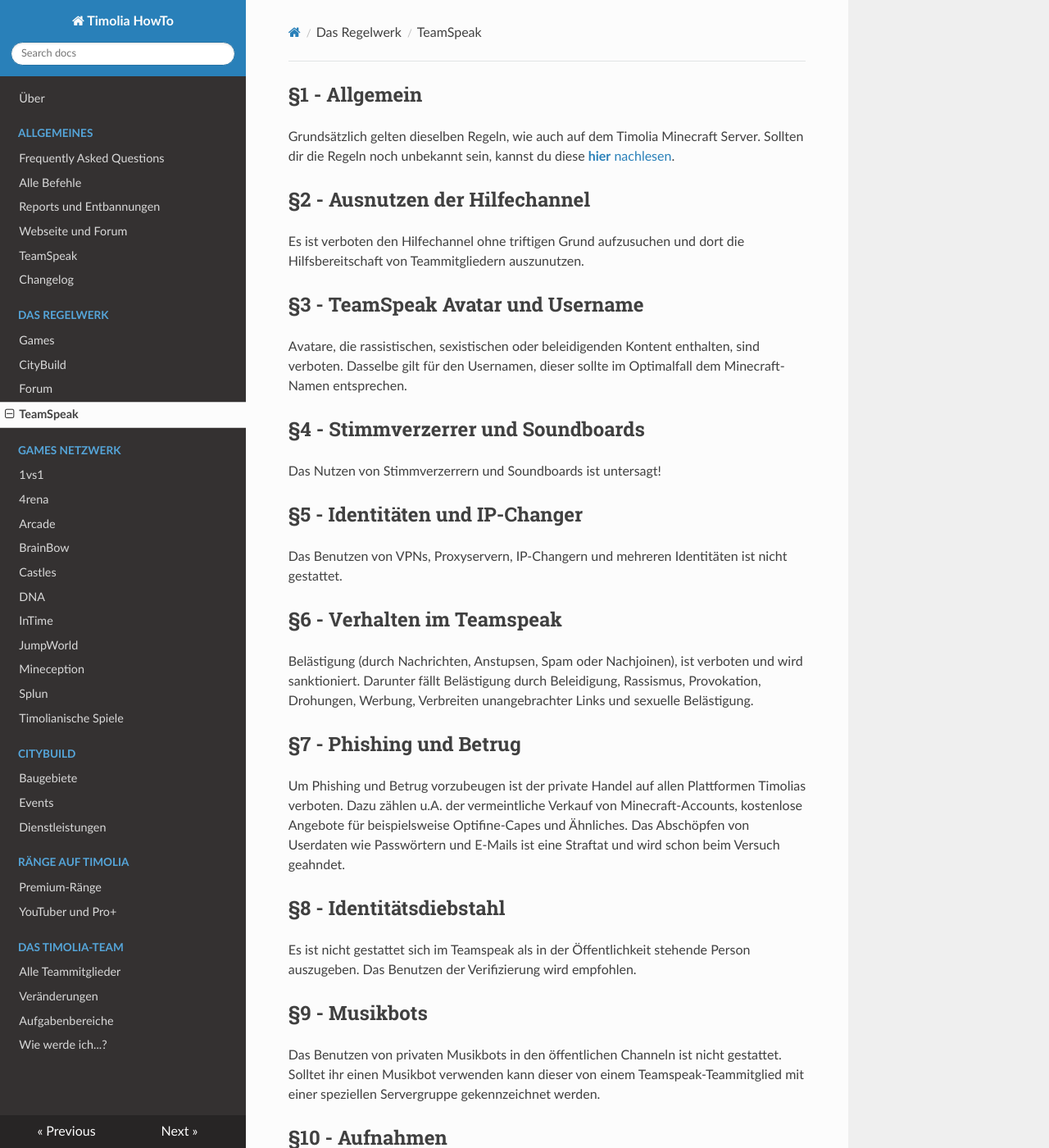
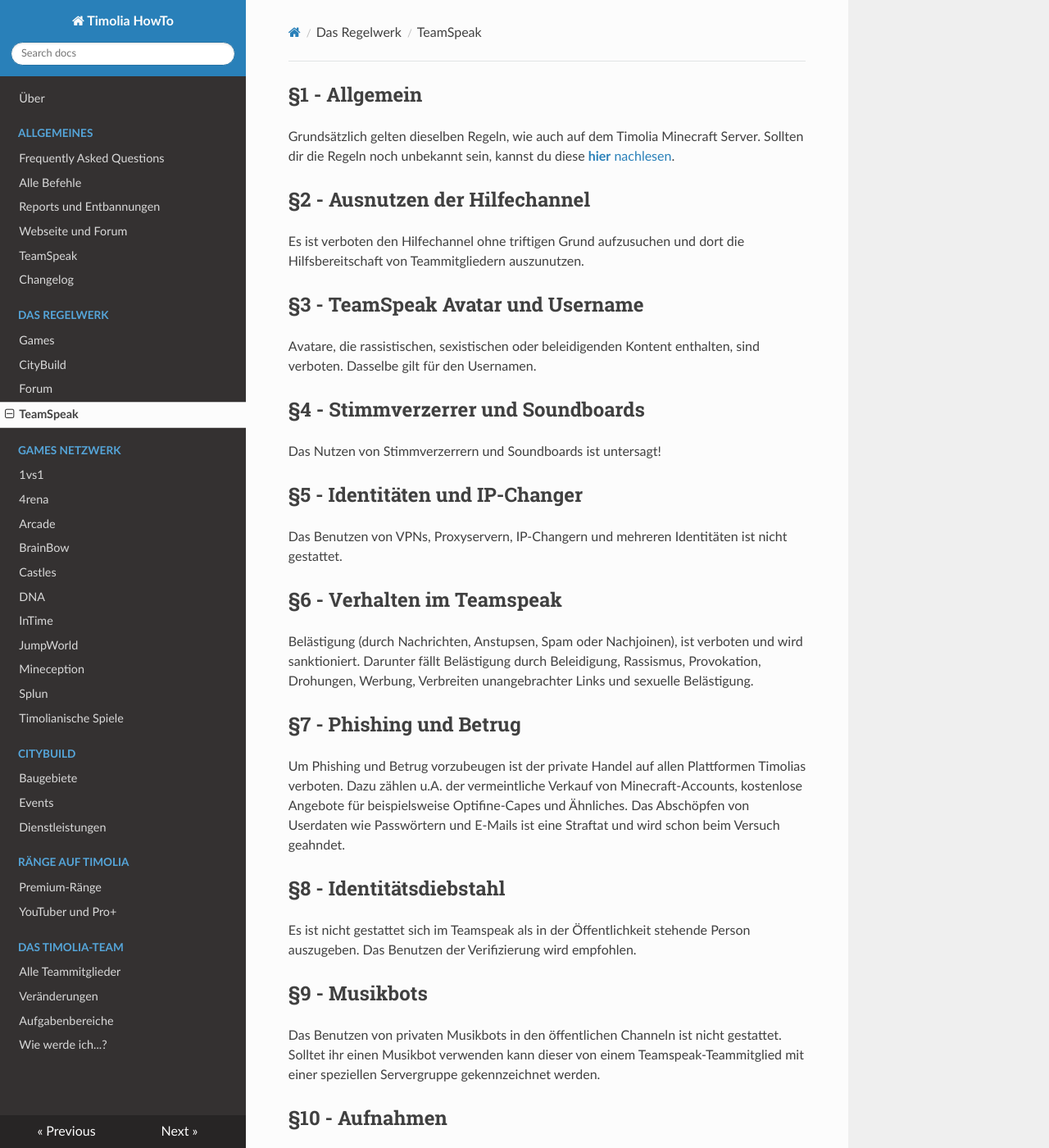
Before and after one commit to TimoliaDE/HowTo, an MkDocs documentation site: the page built from docs/rules/teamspeak.md, in a window 1280 px wide and 1400 px high. Shown: the whole window at 82% size. Built offline with MkDocs 1.6.1, drawn with Linux system fonts in a browser that asks for light colours; nearby versions of some CDN libraries; old or Windows-style settings are respelled for this version of MkDocs; some of the changed text lies outside the part shown.

Commit message:
Update teamspeak.md

```diff
--- a/docs/rules/teamspeak.md
+++ b/docs/rules/teamspeak.md
@@ -5,7 +5,7 @@ Grundsätzlich gelten dieselben Regeln, wie auch auf dem Timolia Minecraft Serve
 Es ist verboten den Hilfechannel ohne triftigen Grund aufzusuchen und dort die Hilfsbereitschaft von Teammitgliedern auszunutzen.
 
 ## §3 - TeamSpeak Avatar und Username
-Avatare, die rassistischen, sexistischen oder beleidigenden Kontent enthalten, sind verboten. Dasselbe gilt für den Usernamen, dieser sollte im Optimalfall dem Minecraft-Namen entsprechen.
+Avatare, die rassistischen, sexistischen oder beleidigenden Kontent enthalten, sind verboten. Dasselbe gilt für den Usernamen.
 
 ## §4 - Stimmverzerrer und Soundboards
 Das Nutzen von Stimmverzerrern und Soundboards ist untersagt!
```
Also changed, not shown: other parts of docs/rules/teamspeak.md (+1 -1 lines).
